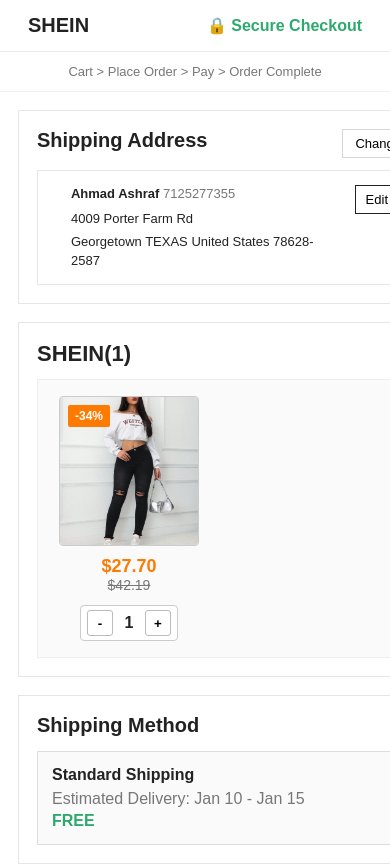
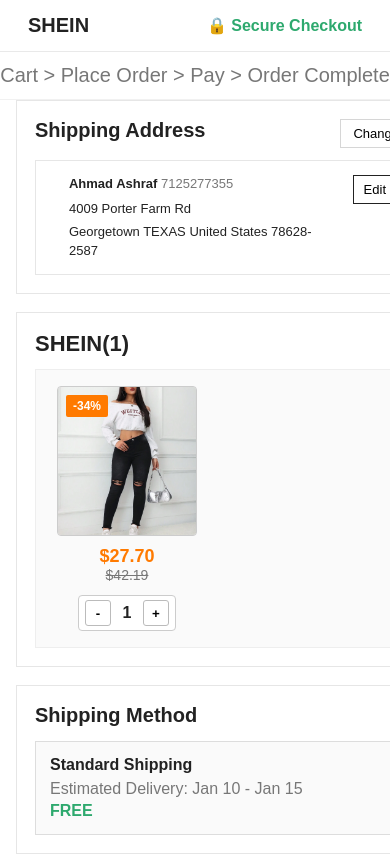
Before and after one commit to noshahi-devs/noshahi-ecom, a plain HTML site: page checkout2.html in a window 390 px wide. Shown: the top 865 px of the page. Drawn offline with Linux system fonts and the light colour scheme.

Commit message:
change margin padding

```diff
--- a/checkout2.html
+++ b/checkout2.html
@@ -25,7 +25,7 @@
   .brand{font-weight:700;font-size:20px;color:#222}
   .secure-checkout{color:var(--green);font-weight:700}
 
-  .breadcrumb{text-align:center;font-size:13px;color:var(--muted);padding:12px 0;border-bottom:1px solid #f1f1f1}
+  .breadcrumb{text-align:center;font-size:20px;color:var(--muted);padding:12px 0;border-bottom:1px solid #f1f1f1}
 
   .wrap{max-width:1180px;margin:18px auto;padding:0 18px;display:flex;gap:24px}
   .left{flex:0 0 68%}
@@ -179,6 +179,26 @@
   .form-col {
     flex:1;
   }
+
+
+
+   /* Main page left & right spacing */
+.wrap{
+  max-width: 1550px;        /* page ko thora wide rakhe */
+  margin: 0 auto;           /* center align */
+  padding-left: 40px;       /* LEFT space */
+  padding-right: 40px;      /* RIGHT space */
+}
+
+/* Mobile responsive spacing */
+@media (max-width: 768px){
+  .wrap{
+    padding-left: 16px;
+    padding-right: 16px;
+  }
+}
+
+
 
   .radio-group {
     margin-top:6px;
```
